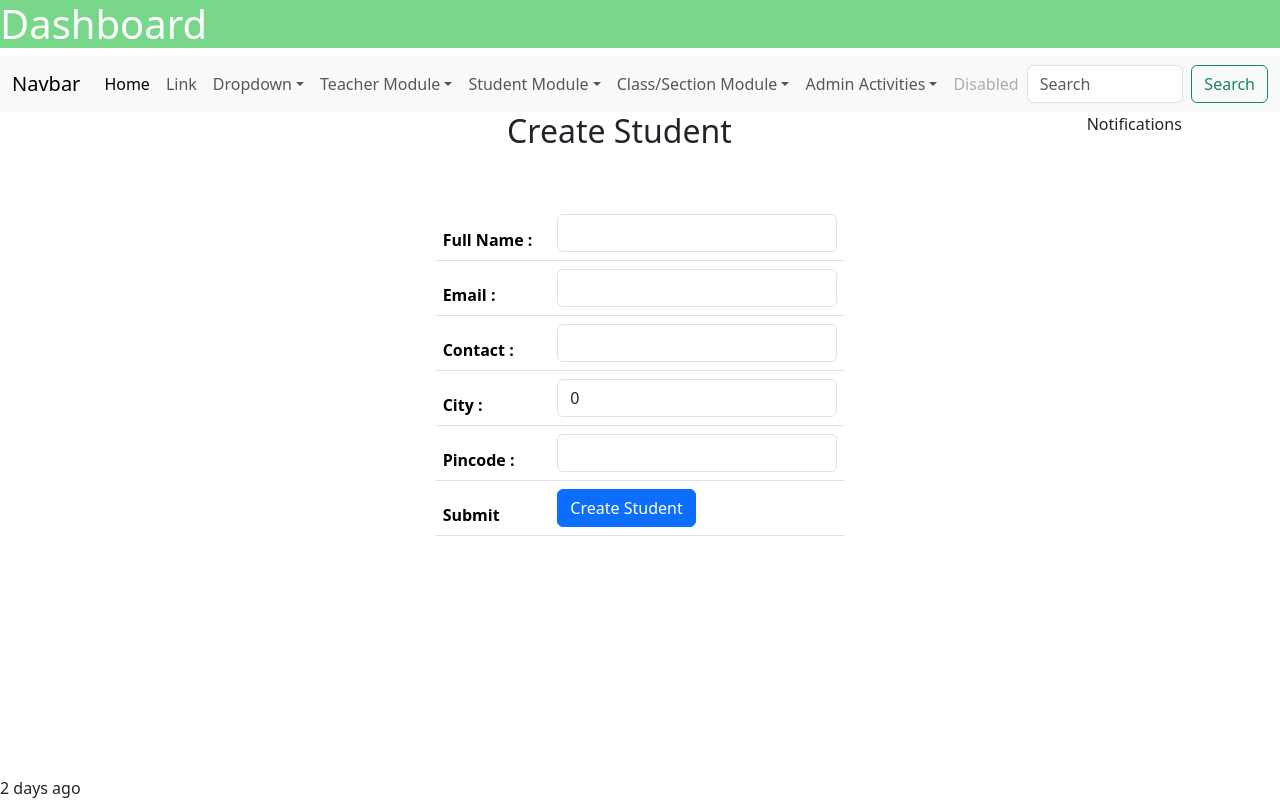
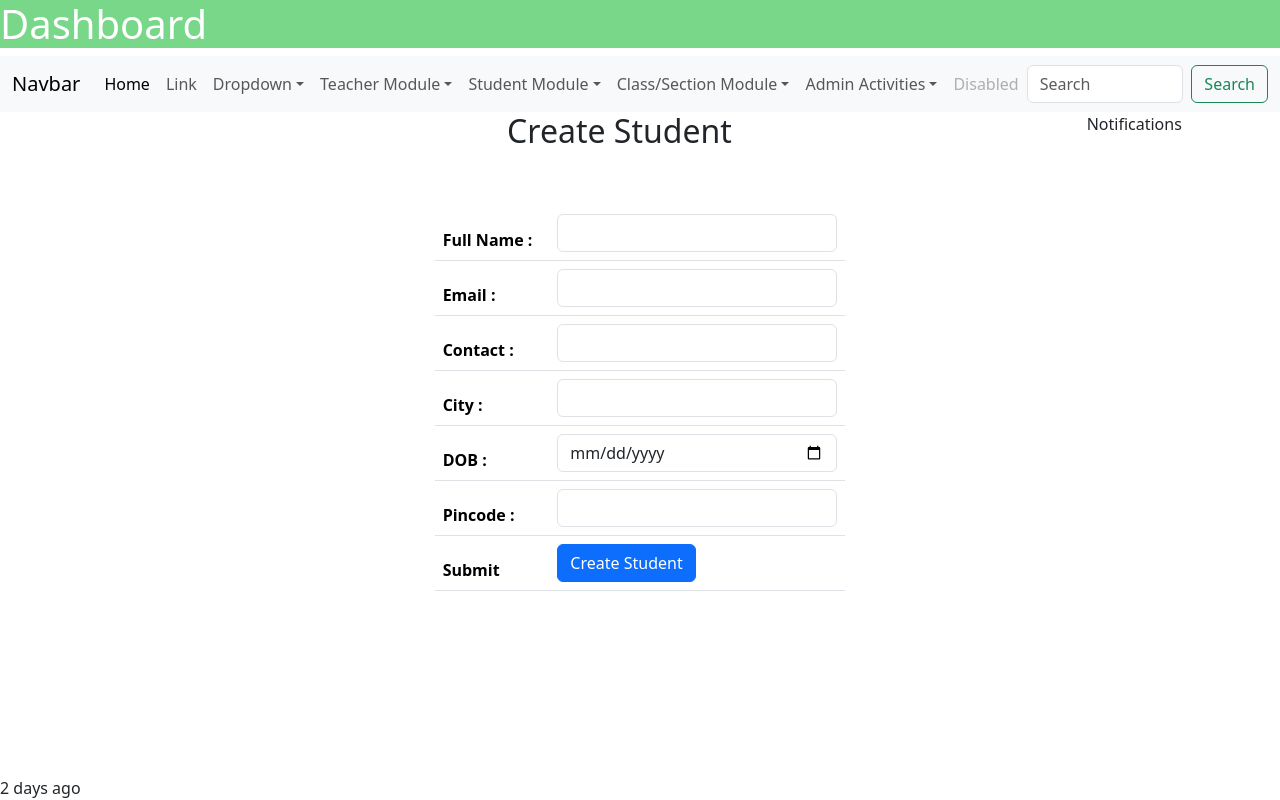
Before and after one commit to Nikhil-Wadatkar-Repo/school-data-management-system, a React (Create React App) app in the folder school-dashboard/: page /createStudent in a window 1280 px wide. Built offline with nearby package versions, Linux system fonts and the light colour scheme.

Commit message:
modified classes

```diff
--- a/school-dashboard/package.json
+++ b/school-dashboard/package.json
@@ -8,6 +8,7 @@
     "@testing-library/user-event": "^13.5.0",
     "axios": "^1.7.4",
     "bootstrap": "^5.3.3",
+    "bootstrap-icons": "^1.11.3",
     "jquery": "^3.7.1",
     "react": "^18.3.1",
     "react-bootstrap": "^2.10.4",
--- a/school-dashboard/src/ApiCalls.js
+++ b/school-dashboard/src/ApiCalls.js
@@ -46,7 +46,7 @@ export const saveClassAPI = (reqDetails) => {
 }
 
 export const getStudentByIdAPI = (studentID) => {
-    return axios.get("http://localhost:9092/uni/getStudentById/"+studentID);
+    return axios.get("http://localhost:9092/uni/getStudentsById/"+studentID);
 }
 
 export const getDistinctYearsAPI = () => {
@@ -67,3 +67,9 @@ export const callSectionAPI = (req) => {
 export const callStudDetailsByUNID=(unid)=>{
     return axios.get("http://localhost:9092/uni/getByUnid/"+unid);
 }
+export const updateStudentAPI = (req) => {
+    return axios.post("http://localhost:9092/uni/updateStudent",req);
+}
+export const createStudentAPI = (req) => {
+    return axios.post("http://localhost:9092/uni/createStudent",req);
+}
--- a/school-dashboard/src/App.js
+++ b/school-dashboard/src/App.js
@@ -25,6 +25,7 @@ import SubjectByStdUNID from "./components/SubjectByStdUNID";
 // import AddStudentToClass from "./components/AddStudentToClass";
 import AddExistedStudentToClass from "./components/AddExistedStudentToClass";
 import AddNewStudentToClass from "./components/AddNewStudentToClass";
+import StudentList from "./components/StudentList";
 
 function App() {
   const [text, setText] = useState("Admin");
@@ -67,7 +68,7 @@ function App() {
               <Route path="/createStudent" element={<CreateStudent />} />
               <Route path="/updateStudent/:id" element={<UpdateStudent />} />
               <Route path="/subjectByStdUNID/:id" element={<SubjectByStdUNID />} />
-              <Route path="/studentList/:section/:year/:std" element={<SectionList />} />
+              <Route path="/studentList" element={<StudentList />} />
               <Route path="/createClass" element={<CreateClass />} />
                 <Route path="/create" element={<CreateUser />} />
                 <Route path="/modal" element={<ModalDemo />} />
--- a/school-dashboard/src/components/ApiCalls.js
+++ b/school-dashboard/src/components/ApiCalls.js
@@ -63,3 +63,15 @@ export const addNewStudentToClassAPI = (reqDetails) => {
       reqDetails
     );
   };
+
+  export const getAllStudentsAPI = () => {
+    return axios.get("http://localhost:9092/uni/getAllStudents");
+  };
+
+  export const updateDeleteStudentByIdAPI = (url) => {
+    return axios.get("http://localhost:9092/uni"+url);
+  };
+
+  export const getStudentsByIdAPI = (id) => {
+    return axios.get("http://localhost:9092/uni/getStudentsById/"+id);
+  };
--- a/school-dashboard/src/components/CreateStudent.js
+++ b/school-dashboard/src/components/CreateStudent.js
@@ -1,7 +1,8 @@
-import React, { useContext, useEffect, useState } from 'react'
-import { useNavigate } from 'react-router-dom';
-import { MyContext } from './MyContext';
-import { callAllClasses, callAllSections } from './ApiCalls';
+import React, { useContext, useEffect, useState } from "react";
+import { useNavigate } from "react-router-dom";
+import { MyContext } from "./MyContext";
+import { callAllClasses, callAllSections } from "./ApiCalls";
+import { createStudentAPI } from "../ApiCalls";
 
 function CreateStudent() {
   const nav = useNavigate();
@@ -21,18 +22,19 @@ function CreateStudent() {
     name: "",
     contact: "",
     pincode: "",
-        city: 0,
+    city: "",
     email: "",
     std: "",
     section: "",
-    }
+    dob: "",
+  };
   const [reqDetails, setReqDetails] = useState(initialValue);
   const handleChange = (key, val) => {
     setReqDetails({ ...reqDetails, [key]: val });
-    }
+  };
   const resetData = () => {
     setReqDetails(initialValue);
-    }
+  };
   const [sectionList, setsectionList] = useState([]);
   const [stdList, setStdList] = useState([]);
   useEffect(() => {
@@ -40,47 +42,98 @@ function CreateStudent() {
     // getSectionList();
   }, []);
 
-    const getClassList = () => {
-        callAllClasses().then((resp) => {
-            setStdList(resp.data)
-        })
-    }
-    const getSectionList = () => {
-        callAllSections().then((resp) => {
-            setsectionList(resp.data)
-        })
-    }
   const saveData = () => {
     console.log("Save Data: ", reqDetails);
 
-    }
+    createStudentAPI(reqDetails).then((resp) => {
+      console.log("Response: ", resp.data);
+      resetData();
+      nav("/studentList");
+    });
+  };
   return (
     <>
-
-            <div className='row'>
-                <div className='col'></div>
-                <div className='col'><h2>Create Student</h2></div>
-                <div className='col'></div>
+      <div className="row">
+        <div className="col"></div>
+        <div className="col">
+          <h2>Create Student</h2>
+        </div>
+        <div className="col"></div>
       </div>
       <br></br>
 
+      <br></br>
+      <div className="row">
+        <div className="col-sm-3"></div>
+        <div className="col-sm-6">
+          <table className="table table-hover">
+            <thead>
+              <tr>
+                <th>Full Name : </th>
+                <td>
+                  <input
+                    type="text"
+                    className="form-control"
+                    value={reqDetails.name}
+                    onChange={(e) => handleChange("name", e.target.value)}
+                  ></input>
+                </td>
+              </tr>
 
-
-            <br></br>
-            <div className='row'>
-                <div className='col-sm-3' ></div>
-                <div className='col-sm-6' >
-
-                    <table className='table table-hover'>
-                        <thead>
-                            <tr><th>Full Name : </th><td><input type='text' className="form-control" value={reqDetails.name} onChange={e => handleChange("name", e.target.value)}></input></td></tr>
-
-
-                            <tr><th>Email :</th><td><input type='text' className="form-control" value={reqDetails.email} onChange={e => handleChange("email", e.target.value)}></input></td></tr>
-                            <tr><th>Contact :</th><td><input type='text' className="form-control" value={reqDetails.contact} onChange={e => handleChange("contact", e.target.value)}></input></td></tr>
-                            <tr><th>City :</th><td><input type='text' className="form-control" value={reqDetails.city} onChange={e => handleChange("city", e.target.value)}></input></td></tr>
-                            <tr><th>Pincode :</th><td><input type='text' className="form-control" value={reqDetails.pincode} onChange={e => handleChange("pincode", e.target.value)}></input></td>
-
+              <tr>
+                <th>Email :</th>
+                <td>
+                  <input
+                    type="text"
+                    className="form-control"
+                    value={reqDetails.email}
+                    onChange={(e) => handleChange("email", e.target.value)}
+                  ></input>
+                </td>
+              </tr>
+              <tr>
+                <th>Contact :</th>
+                <td>
+                  <input
+                    type="text"
+                    className="form-control"
+                    value={reqDetails.contact}
+                    onChange={(e) => handleChange("contact", e.target.value)}
+                  ></input>
+                </td>
+              </tr>
+              <tr>
+                <th>City :</th>
+                <td>
+                  <input
+                    type="text"
+                    className="form-control"
+                    value={reqDetails.city}
+                    onChange={(e) => handleChange("city", e.target.value)}
+                  ></input>
+                </td>
+              </tr>
+              <tr>
+                <th>DOB :</th>
+                <td>
+                  <input
+                    type="date"
+                    className="form-control"
+                    value={reqDetails.dob}
+                    onChange={(e) => handleChange("dob", e.target.value)}
+                  ></input>
+                </td>
+              </tr>
+              <tr>
+                <th>Pincode :</th>
+                <td>
+                  <input
+                    type="text"
+                    className="form-control"
+                    value={reqDetails.pincode}
+                    onChange={(e) => handleChange("pincode", e.target.value)}
+                  ></input>
+                </td>
               </tr>
 
               {/* <tr><th>Class : </th><td><select
@@ -109,17 +162,24 @@ function CreateStudent() {
                                     </option>
                                 ))}
                             </select></td></tr> */}
-                            <tr><th>Submit </th><td><button className='btn btn-primary' onClick={e => saveData()}>Create Student</button></td> </tr>
-
+              <tr>
+                <th>Submit </th>
+                <td>
+                  <button
+                    className="btn btn-primary"
+                    onClick={(e) => saveData()}
+                  >
+                    Create Student
+                  </button>
+                </td>{" "}
+              </tr>
             </thead>
-
           </table>
         </div>
-                <div className='col-sm-3' ></div>
+        <div className="col-sm-3"></div>
       </div>
-
     </>
-    )
+  );
 }
 
-export default CreateStudent
+export default CreateStudent;
--- /dev/null
+++ b/school-dashboard/src/components/StudentList.js
@@ -0,0 +1,73 @@
+import axios from 'axios';
+import React, { useEffect, useState } from 'react'
+import { callAllClasses, callSectionAPI, getStudentByIdAPI } from '../ApiCalls';
+import { useNavigate, useParams } from 'react-router-dom';
+import { getAllStudentsAPI, updateDeleteStudentByIdAPI } from './ApiCalls';
+
+function StudentList() {
+    const nav = useNavigate();
+    const [classList, setClassList] = useState([]);
+    let initialValue = {
+        section: "",
+        year: "",
+        standards: ""
+    }
+    const [reqDetails, setReqDetails] = useState(initialValue);
+    const handleChange = (key, val) => {
+        setReqDetails({ ...reqDetails, [key]: val });
+    }
+    const getStduentDetails = () => {
+        getAllStudentsAPI().then(
+            resp => {
+                setClassList(resp.data)
+            }
+        );
+    }
+const performAction=(url)=>{
+    debugger;
+    updateDeleteStudentByIdAPI(url);
+    getStduentDetails();
+}
+    useEffect(() => {
+        getStduentDetails();
+    }, []);
+    return (
+        <><h1>Section Wise Students List</h1>
+                    <div className='row'>
+                <div id="table">
+                    <table className='table'>
+
+                        <thead>
+                            <th>Section</th>
+                            <th>Student Name</th>
+                            <th>Standard</th>
+                            <th>Update</th>
+                           <th>Delete</th>
+                           <th>Disable</th>
+                           <th>Enable</th>
+                        </thead>
+                        <tbody>
+                            {
+                                classList.map((item, index) => (
+                                    <tr>
+                                        <td>{item.sectionName}</td>
+                                        <td>{item.studentName}</td>
+                                        <td>{item.standard}</td>
+                                        <td><button className='btn' style={{backgroundColor:"#ffc107"}} onClick={e=> nav("/updateStudent/"+item.studId)}>Update </button></td>
+                                        <td><button className='btn' style={{backgroundColor:"#dc3545"}} onClick={e=> performAction("/deleteOrInActiveStudentById/"+item.studId+"/R")}>Delete </button></td>
+                                        <td><button className='btn' style={{backgroundColor:"#0d6efd"}} onClick={e=> performAction("/deleteOrInActiveStudentById/"+item.studId+"/D")}>Disable</button></td>
+                                        <td><button className='btn' style={{backgroundColor:" rgb(35 225 137)"}} onClick={e=> performAction("/deleteOrInActiveStudentById/"+item.studId+"/E")}>Enable</button></td>
+                                    </tr>
+                                ))
+
+                            }
+                        </tbody>
+                    </table>
+                </div>
+            </div>
+        </>
+
+    )
+}
+
+export default StudentList
--- a/school-dashboard/src/components/UpdateStudent.js
+++ b/school-dashboard/src/components/UpdateStudent.js
@@ -1,10 +1,11 @@
 import React, { useContext, useEffect, useState } from 'react'
-import AlertMessage from './AlertMessage';
+import { useNavigate, useParams } from 'react-router-dom';
 import { MyContext } from './MyContext';
-import { useParams } from 'react-router-dom';
-import { getDistinctStandardAPI, getSectionYearByStandardAPI, getStudentByIdAPI } from '../ApiCalls';
+import { callAllClasses, callAllSections } from './ApiCalls';
+import { getStudentByIdAPI, updateStudentAPI } from '../ApiCalls';
 
 function UpdateStudent() {
+    const nav = useNavigate();
     const {
         text,
         setText,
@@ -17,103 +18,103 @@ function UpdateStudent() {
         alertTitle,
         setAlertTitle,
     } = useContext(MyContext);
-    const [showAlert, setShowAlert] = useState(false);
-    const { id } = useParams();
     let initialValue = {
-        studId: 0,
-        contact: 0,
-        pincode: 0,
         name: "",
-        city: "",
+        contact: "",
+        pincode: "",
+        city: 0,
         email: "",
-        status: "",
-        studUNID: "",
-        dob: "",
-        std: 0
+        std: "",
+        section: "",
     }
-    const [studentDetails, setStudentDetails] = useState(initialValue);
-    const [classList, setClassList] = useState([]);
-    const [sectionList, setSectionList] = useState([]);
+    const [reqDetails, setReqDetails] = useState(initialValue);
+    const handleChange = (key, val) => {
+        setReqDetails({ ...reqDetails, [key]: val });
+    }
+    const {id}=useParams();
+    const resetData = () => {
+        setReqDetails(initialValue);
+    }
+    const [sectionList, setsectionList] = useState([]);
     const [stdList, setStdList] = useState([]);
-    const [yearList, setYearList] = useState([]);
+    useEffect(() => {
+        getDetailsById();
+    }, []);
 
-    const getAllStandards = () => {
-        getDistinctStandardAPI().then(resp => {
-            setStdList(resp.data)
+    const getDetailsById = () => {
+        // debugger;
+        getStudentByIdAPI(id).then((resp) => {
+            setReqDetails(resp.data)
         })
     }
 
-    const getSectionYearByStandard = (standard) => {
-        getSectionYearByStandardAPI(standard).then(
-            resp => {
-                console.log("resp.data::", resp.data);
-                setYearList(resp.data.years);
-                setSectionList(resp.data.sectionDetails);
-            }
-        );
+    const saveData = () => {
+        console.log("Save Data: ", reqDetails);
+
+        updateStudentAPI(reqDetails).then(resp=>{
+            console.log("Response: ",resp.data);
+            resetData();
+            nav("/studentList");
+
+        })
+
     }
-    const getStduentDetails = () => {
-        getStudentByIdAPI(id).then(
-            resp => {
-                console.log("==>", resp.data);
-                setStudentDetails(resp.data)
-            }
-        );
-    }
-    const handleChange = (key, val) => {
-        setStudentDetails({ ...studentDetails, [key]: val });
-    }
-    useEffect(() => {
-        getStduentDetails();
-        getAllStandards();
-    }, []);
     return (
         <>
+
             <div className='row'>
                 <div className='col'></div>
-                <div className='col'><h2>Update Student</h2></div>
+                <div className='col'><h2>Update Student:: {id}</h2></div>
                 <div className='col'></div>
             </div>
-            {showAlert ? (
-                <>
-                    <AlertMessage></AlertMessage>
-                </>
-            ) : (
-                ""
-            )}
             <br></br>
+
+
+
             <br></br>
             <div className='row'>
                 <div className='col-sm-3' ></div>
-                <div className='col-sm-6 input-group-sm' >
+                <div className='col-sm-6' >
+
                     <table className='table table-hover'>
                         <thead>
-                            <tr><th>Name : </th><td><input type='text' value={studentDetails.name} onChange={e => handleChange("name", e.target.value)} className="form-control" ></input></td></tr>
-                            <tr><th>DOB :</th><td><input type='text' value={studentDetails.dob} onChange={e => handleChange("dob", e.target.value)} className="form-control" ></input></td></tr>
-                            <tr><th>Email :</th><td><input type='text' value={studentDetails.email} onChange={e => handleChange("email", e.target.value)} className="form-control" ></input></td></tr>
-                            <tr><th>Contact :</th><td><input type='text' value={studentDetails.contact} onChange={e => handleChange("contact", e.target.value)} className="form-control" ></input></td></tr>
-                            <tr><th>City :</th><td><input type='text' value={studentDetails.city} onChange={e => handleChange("city", e.target.value)} className="form-control" ></input></td></tr>
-                            <tr><th>Pincode :</th><td><input type='text' value={studentDetails.pincode} onChange={e => handleChange("pincode", e.target.value)} className="form-control" ></input></td></tr>
+                            <tr><th>Full Name : </th><td><input type='text' className="form-control" value={reqDetails.name} onChange={e => handleChange("name", e.target.value)}></input></td></tr>
+
+
+                            <tr><th>Email :</th><td><input type='text' className="form-control" value={reqDetails.email} onChange={e => handleChange("email", e.target.value)}></input></td></tr>
+                            <tr><th>Contact :</th><td><input type='text' className="form-control" value={reqDetails.contact} onChange={e => handleChange("contact", e.target.value)}></input></td></tr>
+                            <tr><th>City :</th><td><input type='text' className="form-control" value={reqDetails.city} onChange={e => handleChange("city", e.target.value)}></input></td></tr>
+                            <tr><th>Pincode :</th><td><input type='text' className="form-control" value={reqDetails.pincode} onChange={e => handleChange("pincode", e.target.value)}></input></td>
+
+                            </tr>
 
                             {/* <tr><th>Class : </th><td><select
-                                // value={userDetails.userType}
+                                value={reqDetails.std}
                                 id="inputState"
                                 className="form-select"
-                                onChange={e => {
-                                    handleChange("std", e.target.value);
-                                    getSectionYearByStandard(e.target.value);
-
-                                }}
-                                value={studentDetails.standard}
+                                onChange={e => handleChange("std", e.target.value)}
                             >
-                                <option selected>Choose...</option>
+                                <option selected  >Choose...</option>
                                 {stdList.map((item, index) => (
-                                    <option key={index} value={item}>
-                                        {item}
+                                    <option key={index} value={item.classId}>
+                                        {item.standard}
+                                    </option>
+                                ))}
+                            </select></td></tr>
+                            <tr><th>Section : </th><td><select
+                                 value={reqDetails.section}
+                                id="inputState"
+                                className="form-select"
+                                onChange={e => handleChange("section", e.target.value)}
+                            >
+                                <option selected  >Choose...</option>
+                                {sectionList.map((item, index) => (
+                                    <option key={index} value={item.sectionId}>
+                                        {item.sectionName}
                                     </option>
                                 ))}
                             </select></td></tr> */}
-                            <tr><th>Update </th><td><button className='btn btn-primary'>Click Here</button></td> </tr>
+                            <tr><th>Submit </th><td><button className='btn btn-primary' onClick={e => saveData()}>Update Details</button></td> </tr>
 
                         </thead>
 
```
Also changed, not shown: 1 other file (tests, documents, lock files or other folders). Lines whose indentation alone changed are shown as unchanged.
